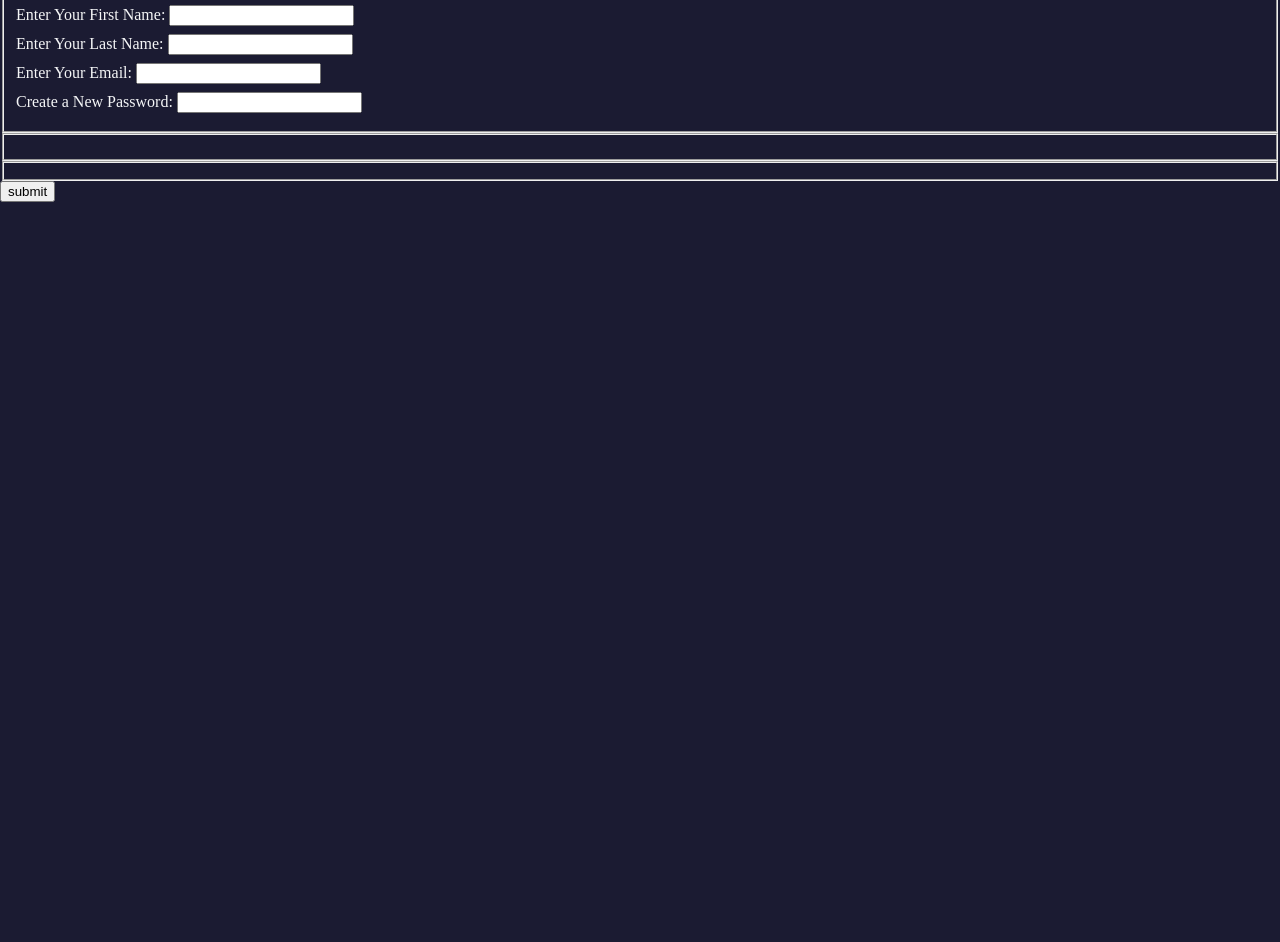
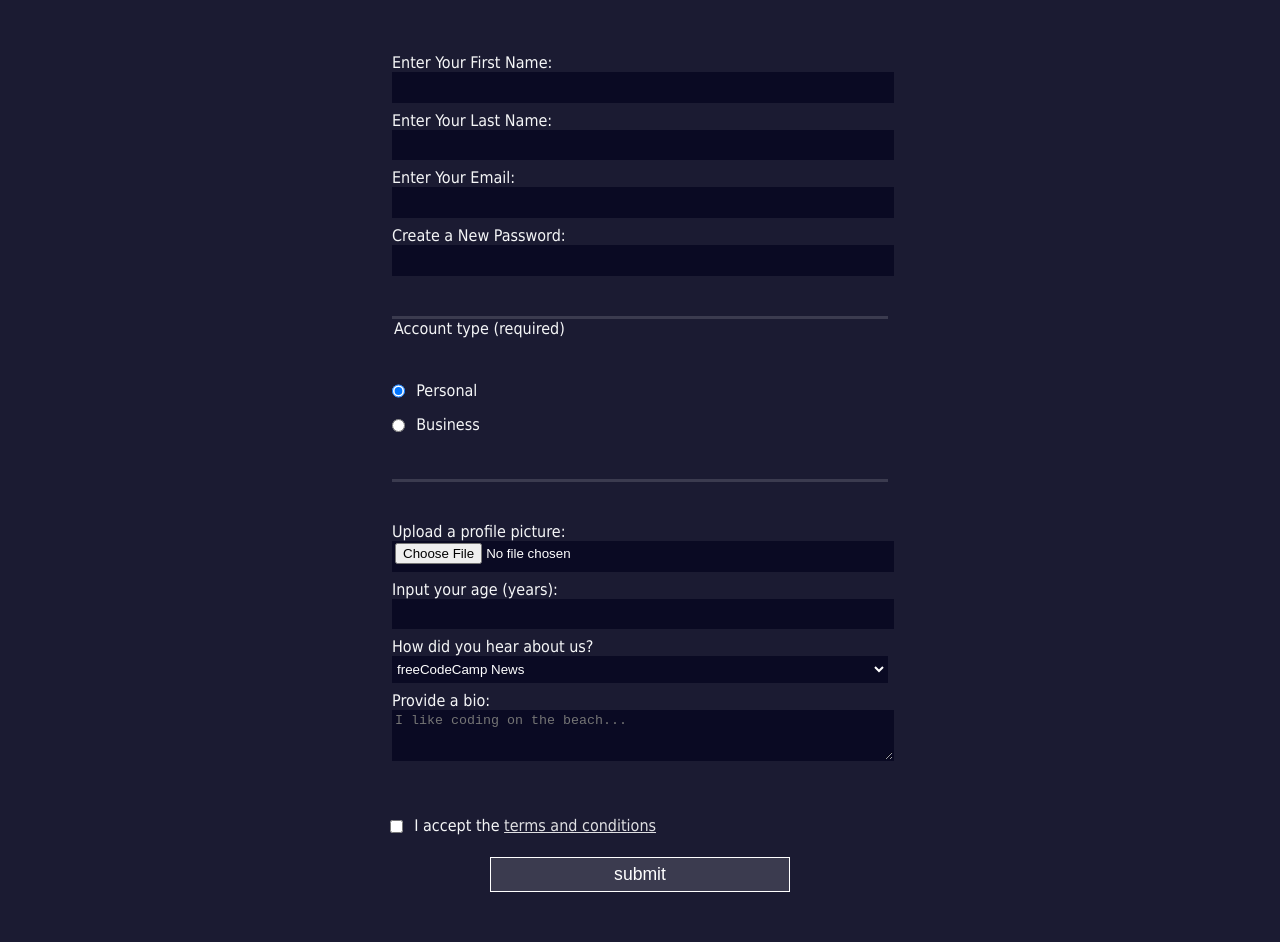
Before and after one commit to IamJulioC/RegistrationForm, a plain HTML site: page index.html in a window 1280 px wide. Shown: the part 124-1066 px from the top of the page. Before the commit the page ends 821 px from the top, so only its background shows below. Drawn offline with Linux system fonts and the light colour scheme.

Commit message:
RegistrationForm V.1.1

```diff
--- a/index.html
+++ b/index.html
@@ -14,20 +14,52 @@
     <form action="https://register-demo.freecodecamp.org" method="post">
 
         <fieldset>
-            <label for="first-name">Enter Your First Name: <input type="text" id="first-name" required></label>
-            <label for="last-name">Enter Your Last Name: <input type="text" id="last-name" required></label>
-            <label for="email">Enter Your Email: <input type="email" id="email" required></label>
-            <label for="new-password">Create a New Password: <input type="password" id="new-password" pattern="[a-z0-5]{8,}" required></label>
+
+            <label for="first-name">Enter Your First Name: <input type="text" id="first-name" name="first-name" required></label>
+            <label for="last-name">Enter Your Last Name: <input type="text" id="last-name" name="last-name" required></label>
+            <label for="email">Enter Your Email: <input type="email" id="email" name="email" required></label>
+            <label for="new-password">Create a New Password: <input type="password" id="new-password" name="password" pattern=[a-z0-5]{8,} required></label>
+
         </fieldset>
 
         <fieldset>
-            <label for=""></label>
-            <label for=""></label>
+
+            <legend>Account type (required)</legend>
+
+            <label for="personal-account"><input type="radio" name="account-type" id="personal-account" class="inline" checked> Personal</label>
+            <label for="business-account"><input type="radio" name="account-type" id="business-account" class="inline"> Business</label>
+
         </fieldset>
 
-        <fieldset></fieldset>
+        <fieldset>
+            <label for="profile-picture">Upload a profile picture: <input type="file" id="profile-picture" name="profile"></label>
+            <label for="age">Input your age (years): <input type="number" id="age" name="age" min="13" max="120"></label>
 
-        <input type="submit" value="submit">
+            <label for="referrer">How did you hear about us?
+
+                <select id="referrer" name="referrer">
+                    <option value="" disabled>(Select one)</option>
+                    <option value="1">freeCodeCamp News</option>
+                    <option value="2">freeCodeCamp YouTube Channel</option>
+                    <option value="3">freeCodeCamp Forum</option>
+                    <option value="4">Other</option>
+                </select>
+
+            </label>
+
+            <label for="bio">Provide a bio:
+
+                <textarea id="bio" name="bio" cols="30" rows="3" placeholder="I like coding on the beach..."></textarea>
+
+            </label>
+
+        </fieldset>
+
+        <label for="terms-and-conditions">
+            <input type="checkbox" id="terms-and-conditions" class="inline" name="terms-and-conditions" required> I accept the <a href="https://www.freecodecamp.org/news/terms-of-service/">terms and conditions</a>
+        </label>
+
+        <input type="submit" value="submit" id="btn-sub">
     </form>
 
 </body>
--- a/src/css/style.css
+++ b/src/css/style.css
@@ -4,9 +4,77 @@ body{
     margin: 0;
     background-color: #1b1b32;
     color: #f5f6f7;
+    font-family: Tahoma;
+    font-size: 16px;
+}
+
+h1,
+p{
+    margin: 1em auto;
+    text-align: center;
+}
+
+form{
+    margin: 0 auto;
+    max-width: 500px;
+    min-width: 300px;
+    width: 60vw;
+    padding: 0 0 2em 0;
+}
+
+fieldset{
+    border: none;
+    padding: 2rem 0;
+    border-bottom: 3px solid #3b3b4f;
+}
+
+fieldset:last-of-type{
+    border-bottom: none;
 }
 
 label{
     display: block;
     margin: .5rem 0;
 }
+
+input,
+textarea,
+select{
+    margin: 10 0 0 0;
+    width: 100%;
+    min-height: 2em;
+}
+
+input,
+textarea,
+select{
+    background-color: #0a0a23;
+    border: solid 1px #0a0a23;
+    color: #fff;
+}
+
+.inline{
+    width: unset;
+    margin: 0 .5em 0 0;
+    vertical-align: middle;
+}
+
+#profile-picture{
+    padding: 1px 2px;
+}
+
+#btn-sub{
+    display: block;
+    min-width: 300px;
+    width: 60%;
+    margin: 1em auto;
+    height: 2em;
+    font-size: 1.1rem;
+    background-color: #3b3b4f;
+    border-color: #fff;
+}
+
+
+a{
+    color: #dfdfe2;
+}
```
